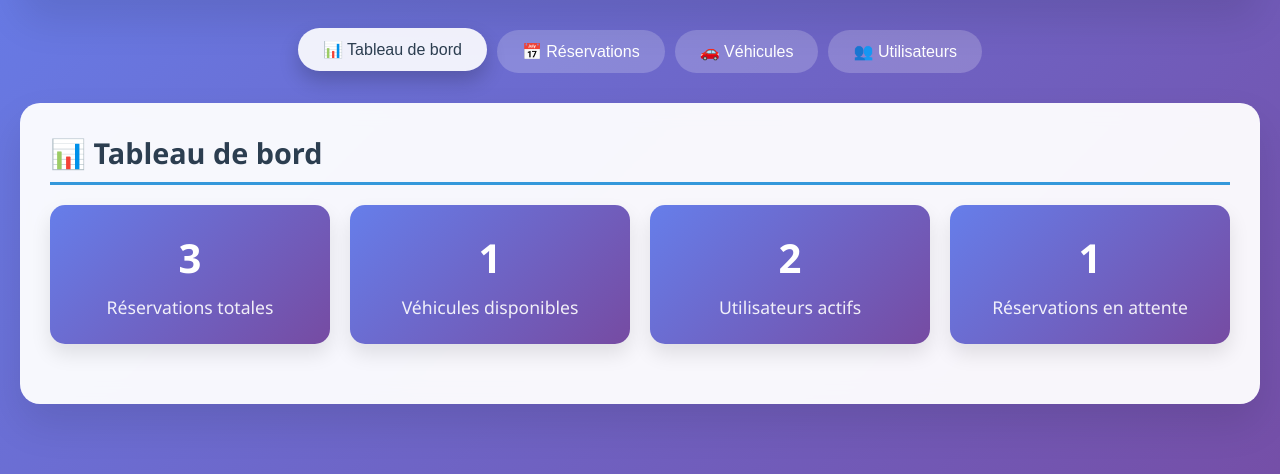
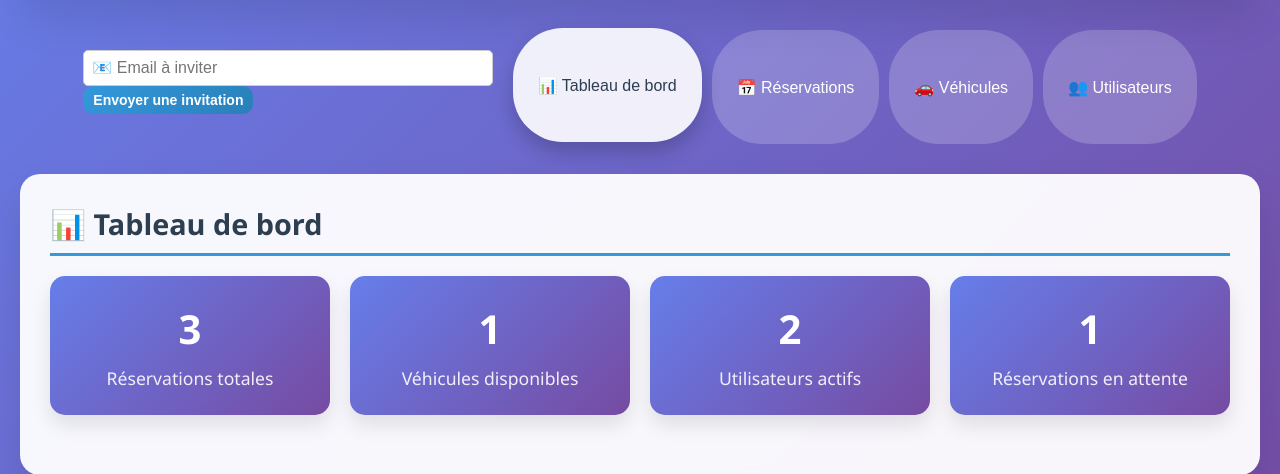
Before and after one commit to samutax75/Projet-DriveGo, a Flask app: template backend/templates/Admin_dashbord.html in a window 1280 px wide. Shown: the part 169-643 px from the top of the page. Run offline with Flask 3, Linux system fonts and the light colour scheme; the template is opened without the code that fills it, so the values that code supplies are empty.

Commit message:
Mise à jour du admin.html token/invitation

```diff
--- a/backend/static/CSS/admin_dashbord.css
+++ b/backend/static/CSS/admin_dashbord.css
@@ -346,3 +346,27 @@
                 text-align: center;
             }
         }
+/* Token d'invitaion inscription */
+        .invite-token-form {
+    margin: 20px 0;
+    display: flex;
+    gap: 10px;
+    align-items: center;
+    flex-wrap: wrap;
+}
+
+.invite-token-form input[type="email"] {
+    padding: 8px;
+    border: 1px solid #ccc;
+    border-radius: 5px;
+    min-width: 10px;
+}
+
+.invite-token-form .btn.btn-primary {
+    padding: 6px 10px;
+    font-size: 14px;
+    max-width: 180px; /* ou 150px si tu veux encore plus court */
+    white-space: nowrap;
+    overflow: hidden;
+    text-overflow: ellipsis;
+}
--- a/backend/static/js/admin_dashbord.js
+++ b/backend/static/js/admin_dashbord.js
@@ -620,3 +620,33 @@
         saveBtn.style.zIndex = '1000';
         saveBtn.onclick = saveData;
         document.body.appendChild(saveBtn);
+
+
+
+        function sendInvitation(event) {
+    event.preventDefault();
+    const email = document.getElementById('inviteEmail').value;
+    const messageDiv = document.getElementById('inviteMessage');
+
+    fetch('/api/generate-invitation', {
+        method: 'POST',
+        headers: {
+            'Content-Type': 'application/json'
+        },
+        body: JSON.stringify({ email: email })
+    })
+    .then(response => response.json())
+    .then(data => {
+        if (data.success) {
+            messageDiv.textContent = "✅ Invitation envoyée à " + email;
+            messageDiv.style.color = "green";
+        } else {
+            messageDiv.textContent = "❌ " + data.message;
+            messageDiv.style.color = "red";
+        }
+    })
+    .catch(error => {
+        messageDiv.textContent = "❌ Une erreur est survenue";
+        messageDiv.style.color = "red";
+    });
+}
--- a/backend/templates/Admin_dashbord.html
+++ b/backend/templates/Admin_dashbord.html
@@ -14,6 +14,15 @@
         </div>
 
         <div class="nav-tabs">
+            <div class="invite-token-form">
+                <form id="invitationForm" onsubmit="sendInvitation(event)">
+                    <input type="email" id="inviteEmail" placeholder="📧 Email à inviter" required />
+                    <button type="submit" class="btn btn-primary">Envoyer une invitation</button>
+                </form>
+                <div id="inviteMessage" style="margin-top: 8px; font-size: 0.9em;"></div>
+            </div>
+
+
             <button class="nav-tab active" onclick="showSection('dashboard')">📊 Tableau de bord</button>
             <button class="nav-tab" onclick="showSection('reservations')">📅 Réservations</button>
             <button class="nav-tab" onclick="showSection('vehicles')">🚗 Véhicules</button>
```
